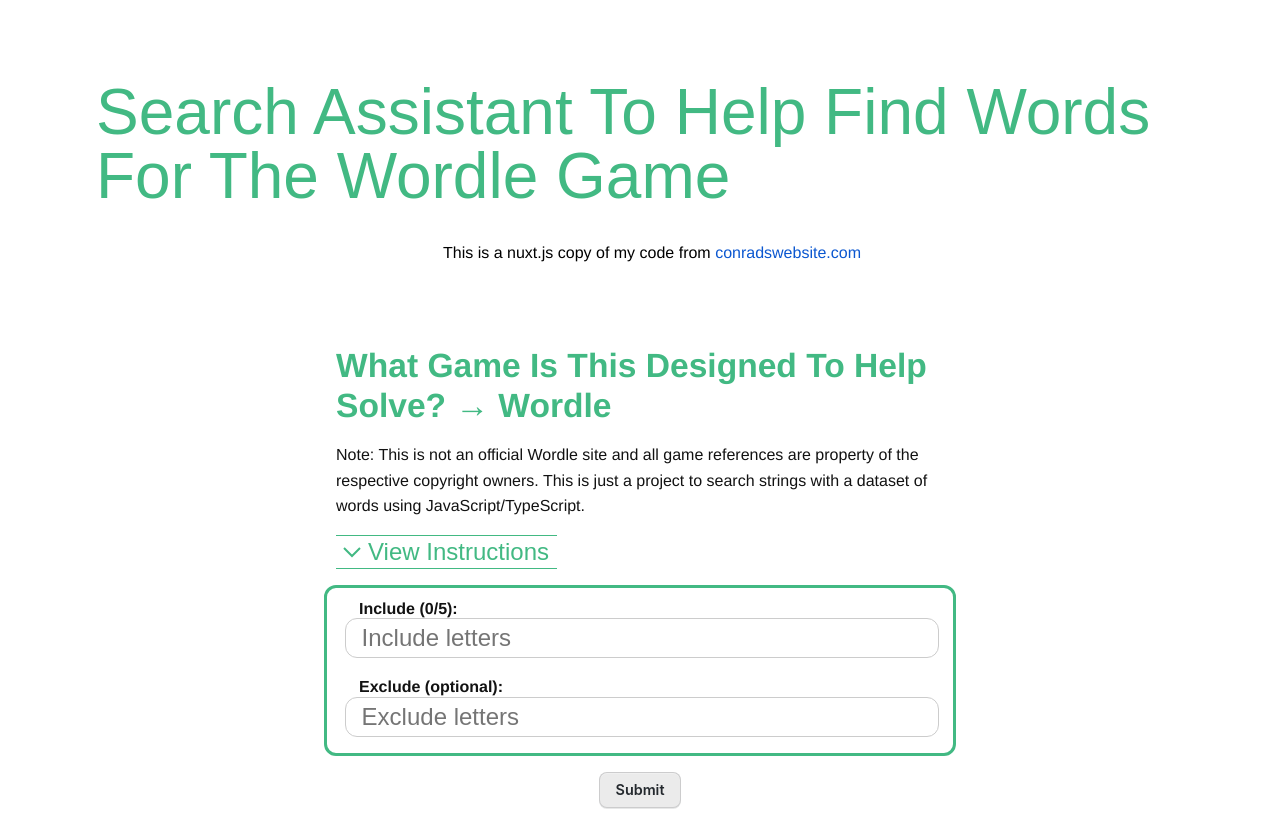
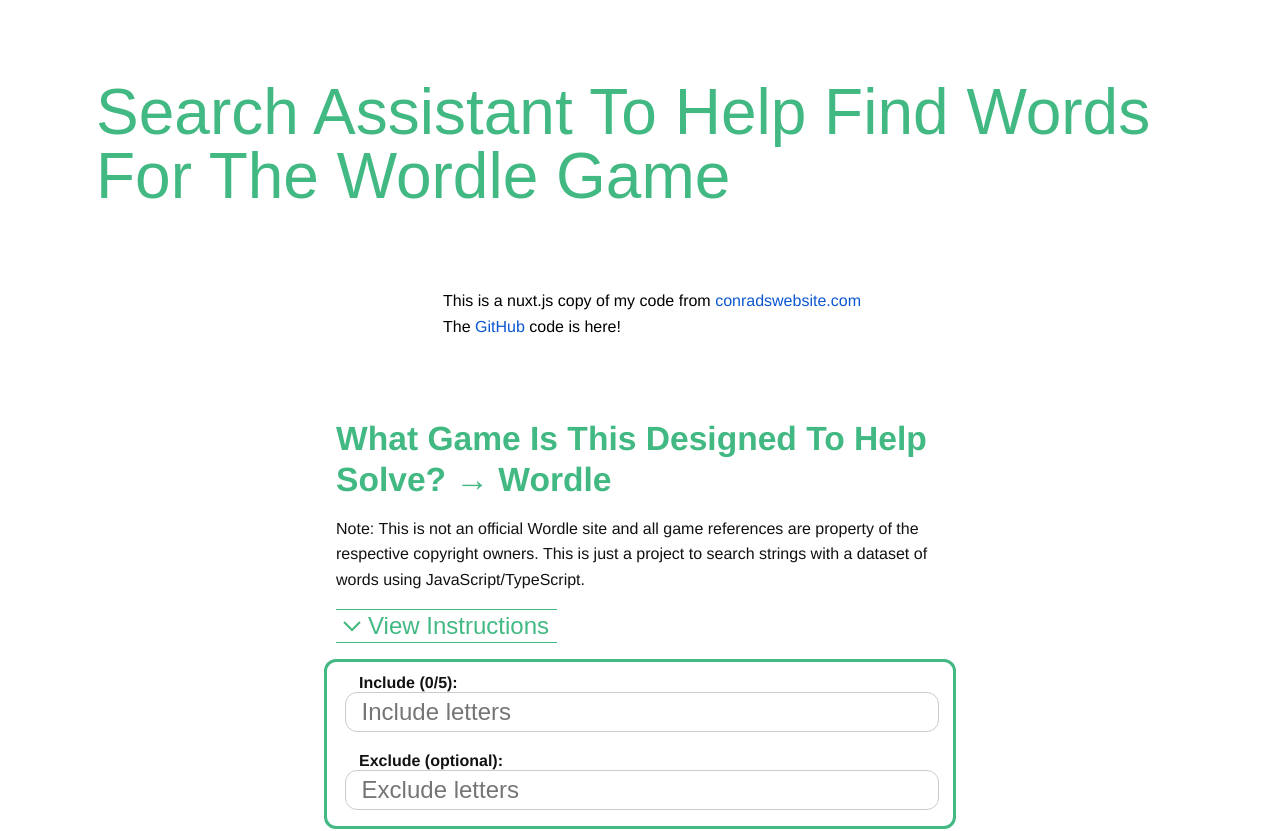
Before and after one commit to conrizzo/search-wordle-words, a Nuxt app: page / in a window 1280 px wide. Shown: the top 831 px of the page. Built offline with nearby package versions, Linux system fonts and the light colour scheme.

Commit message:
update links again - all except 1 or 2 of the commits in this project are tiny adjustments

```diff
--- a/pages/index.vue
+++ b/pages/index.vue
@@ -103,7 +103,8 @@
     <h1>Search assistant to help find words for the Wordle game</h1>
     <div style="padding-left: 1.5rem;" class="center-element">
       <p>This is a nuxt.js copy of my code from <a class="text-links"
-          href="https://conradswebsite.com/projects/search-assistant-to-help-find-words-for-the-wordle-game">conradswebsite.com</a>
+          href="https://conradswebsite.com/projects/search-assistant-to-help-find-words-for-the-wordle-game">conradswebsite.com</a><br>
+          The <a class="text-links" href="https://github.com/conrizzo/search-wordle-words/tree/main/pages">GitHub</a> code is here!
       </p>
     </div>
     <div class="container">
@@ -280,7 +281,7 @@
   color: #42b983;
   text-transform: capitalize;
   font-size: 4rem;
-  padding: 5rem 1rem 2rem 1rem;
+  padding: 5rem 1rem 5rem 1rem;
   font-family: 'Signika', sans-serif;
   font-weight: 300;
   line-height: 1;
```
